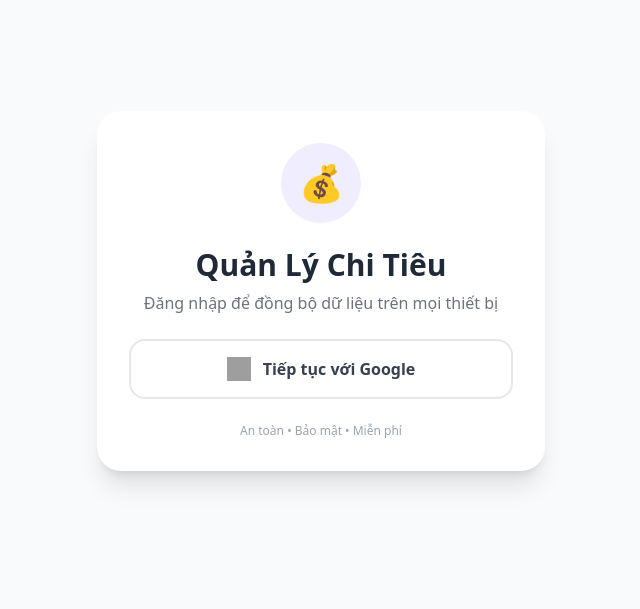
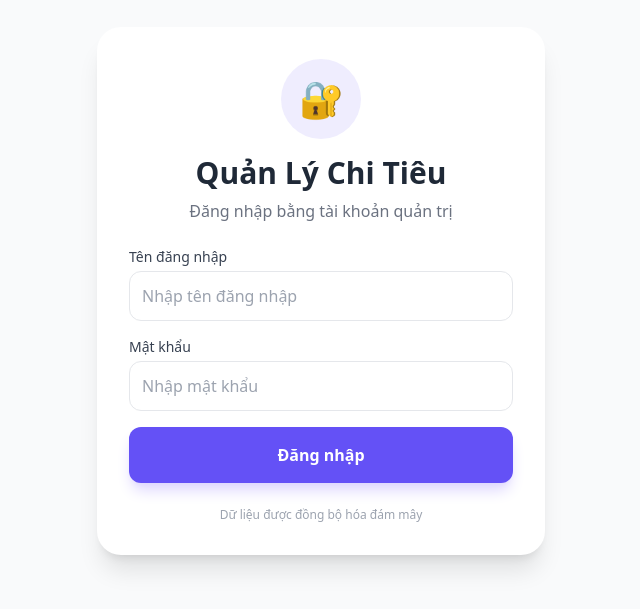
Before and after one commit to dungnguyen302007/ungdungcanhan, a React (Vite) app: page / in a window 1280 px wide. Shown: the part 109-718 px from the top of the page, without its empty margins (319-959 px from the left). Built offline with nearby package versions, Linux system fonts and the light colour scheme; no server answers; grey boxes are pictures that could not be loaded.

Commit message:
Switch to simple admin/admin auth

```diff
--- a/src/App.tsx
+++ b/src/App.tsx
@@ -12,8 +12,6 @@ import { Plus, ChevronLeft, ChevronRight, LayoutDashboard, PieChart } from 'luci
 import { formatMonth } from './utils/format';
 import { addMonths, subMonths } from 'date-fns';
 import type { Transaction } from './types';
-import { auth } from './lib/firebase';
-import { onAuthStateChanged, type User } from 'firebase/auth';
 import { Login } from './components/Auth/Login';
 
 function App() {
@@ -22,24 +20,14 @@ function App() {
   const [activeTab, setActiveTab] = useState<'overview' | 'analytics'>('overview');
   const [editingTransaction, setEditingTransaction] = useState<Transaction | null>(null);
 
-  const [user, setUser] = useState<User | null>(null);
-  const [loading, setLoading] = useState(true);
-  const { setUserId, fetchTransactions, transactions } = useStore();
+  const { userId, fetchTransactions, transactions } = useStore();
 
   useEffect(() => {
-    const unsubscribe = onAuthStateChanged(auth, (currentUser) => {
-      setUser(currentUser);
-      if (currentUser) {
-        setUserId(currentUser.uid);
-        fetchTransactions();
-      } else {
-        setUserId(null);
-      }
-      setLoading(false);
-    });
-
-    return () => unsubscribe();
-  }, [setUserId, fetchTransactions]);
+    // If we have a userId (persisted), fetch latest data
+    if (userId) {
+      fetchTransactions();
+    }
+  }, [userId, fetchTransactions]);
 
   const currentMonthTransactions = useMemo(
     () => getMonthTransactions(transactions, currentDate),
@@ -74,15 +62,7 @@ function App() {
     setEditingTransaction(null);
   }
 
-  if (loading) {
-    return (
-      <div className="min-h-screen flex items-center justify-center bg-gray-50">
-        <div className="animate-spin rounded-full h-12 w-12 border-b-2 border-primary"></div>
-      </div>
-    );
-  }
-
-  if (!user) {
+  if (!userId) {
     return (
       <>
         <Toaster position="top-right" />
--- a/src/components/Auth/Login.tsx
+++ b/src/components/Auth/Login.tsx
@@ -1,44 +1,69 @@
-import { signInWithPopup } from 'firebase/auth';
-import { auth, googleProvider } from '../../lib/firebase';
+import React, { useState } from 'react';
 import toast from 'react-hot-toast';
+import { useStore } from '../../store/useStore';
 
 export const Login = () => {
-    const handleLogin = async () => {
-        try {
-            await signInWithPopup(auth, googleProvider);
-            toast.success('Đăng nhập thành công!');
-        } catch (error) {
-            console.error(error);
-            toast.error('Đăng nhập thất bại. Vui lòng thử lại.');
+    const [username, setUsername] = useState('');
+    const [password, setPassword] = useState('');
+    const { setUserId, fetchTransactions } = useStore();
+
+    const handleLogin = (e: React.FormEvent) => {
+        e.preventDefault();
+
+        if (username === 'admin' && password === 'admin') {
+            const SHARED_USER_ID = 'admin_household_id';
+            setUserId(SHARED_USER_ID);
+            fetchTransactions();
+            toast.success('Chào mừng Admin!');
+        } else {
+            toast.error('Sai tên đăng nhập hoặc mật khẩu!');
         }
     };
 
     return (
         <div className="min-h-screen bg-gray-50 flex flex-col items-center justify-center p-4">
-            <div className="max-w-md w-full bg-white rounded-3xl shadow-xl p-8 text-center space-y-6">
-                <div className="w-20 h-20 bg-primary/10 rounded-full flex items-center justify-center mx-auto mb-4">
-                    <span className="text-4xl">💰</span>
+            <div className="max-w-md w-full bg-white rounded-3xl shadow-xl p-8 space-y-6">
+                <div className="text-center space-y-2">
+                    <div className="w-20 h-20 bg-primary/10 rounded-full flex items-center justify-center mx-auto mb-4">
+                        <span className="text-4xl">🔐</span>
+                    </div>
+                    <h1 className="text-3xl font-bold text-gray-800">Quản Lý Chi Tiêu</h1>
+                    <p className="text-gray-500">Đăng nhập bằng tài khoản quản trị</p>
                 </div>
 
-                <div className="space-y-2">
-                    <h1 className="text-3xl font-bold text-gray-800">Quản Lý Chi Tiêu</h1>
-                    <p className="text-gray-500">Đăng nhập để đồng bộ dữ liệu trên mọi thiết bị</p>
-                </div>
+                <form onSubmit={handleLogin} className="space-y-4">
+                    <div>
+                        <label className="block text-sm font-medium text-gray-700 mb-1">Tên đăng nhập</label>
+                        <input
+                            type="text"
+                            value={username}
+                            onChange={(e) => setUsername(e.target.value)}
+                            className="w-full p-3 border border-gray-200 rounded-xl focus:ring-2 focus:ring-primary/20 focus:border-primary outline-none transition-all"
+                            placeholder="Nhập tên đăng nhập"
+                        />
+                    </div>
 
-                <button
-                    onClick={handleLogin}
-                    className="w-full bg-white border-2 border-gray-200 hover:bg-gray-50 text-gray-700 font-bold py-4 px-6 rounded-2xl transition-all flex items-center justify-center gap-3 group"
-                >
-                    <img
-                        src="https://www.gstatic.com/firebasejs/ui/2.0.0/images/auth/google.svg"
-                        alt="Google"
-                        className="w-6 h-6"
-                    />
-                    <span className="group-hover:text-gray-900">Tiếp tục với Google</span>
-                </button>
+                    <div>
+                        <label className="block text-sm font-medium text-gray-700 mb-1">Mật khẩu</label>
+                        <input
+                            type="password"
+                            value={password}
+                            onChange={(e) => setPassword(e.target.value)}
+                            className="w-full p-3 border border-gray-200 rounded-xl focus:ring-2 focus:ring-primary/20 focus:border-primary outline-none transition-all"
+                            placeholder="Nhập mật khẩu"
+                        />
+                    </div>
+
+                    <button
+                        type="submit"
+                        className="w-full bg-primary text-white font-bold py-4 px-6 rounded-xl hover:bg-violet-700 transition-all shadow-lg shadow-violet-200"
+                    >
+                        Đăng nhập
+                    </button>
+                </form>
 
                 <p className="text-xs text-center text-gray-400 mt-8">
-                    An toàn • Bảo mật • Miễn phí
+                    Dữ liệu được đồng bộ hóa đám mây
                 </p>
             </div>
         </div>
--- a/src/components/Layout/Header.tsx
+++ b/src/components/Layout/Header.tsx
@@ -1,19 +1,14 @@
 import React from 'react';
 import { Wallet, LogOut } from 'lucide-react';
-import { auth } from '../../lib/firebase';
-import { signOut } from 'firebase/auth';
 import toast from 'react-hot-toast';
+import { useStore } from '../../store/useStore';
 
 export const Header: React.FC = () => {
-    const user = auth.currentUser;
+    const { setUserId } = useStore();
 
-    const handleLogout = async () => {
-        try {
-            await signOut(auth);
-            toast.success('Đã đăng xuất');
-        } catch (error) {
-            toast.error('Lỗi đăng xuất');
-        }
+    const handleLogout = () => {
+        setUserId(null); // Clear local session
+        toast.success('Đã đăng xuất');
     };
 
     return (
@@ -29,13 +24,13 @@ export const Header: React.FC = () => {
                 </div>
                 <div className="flex items-center gap-4">
                     <div className="hidden md:flex flex-col items-end">
-                        <span className="text-sm font-bold text-gray-700">{user?.displayName}</span>
-                        <span className="text-xs text-gray-400">{user?.email}</span>
+                        <span className="text-sm font-bold text-gray-700">Admin</span>
+                        <span className="text-xs text-gray-400">Quản trị viên</span>
                     </div>
                     <div className="w-10 h-10 rounded-full bg-gray-200 overflow-hidden border-2 border-white shadow-sm ring-2 ring-gray-100">
                         <img
-                            src={user?.photoURL || "https://api.dicebear.com/7.x/avataaars/svg?seed=Felix"}
-                            alt="User"
+                            src="https://api.dicebear.com/7.x/avataaars/svg?seed=Admin"
+                            alt="Admin"
                             className="w-full h-full object-cover"
                         />
                     </div>
--- a/src/store/useStore.ts
+++ b/src/store/useStore.ts
@@ -108,7 +108,8 @@ export const useStore = create<AppState>()(
                 // Only persist these if user is NOT logged in, or to have offline cache?
                 // For simplicity, let's persist everything but aware it might be overwritten by fetch
                 transactions: state.transactions,
-                categories: state.categories
+                categories: state.categories,
+                userId: state.userId
             }),
         }
     )
```
